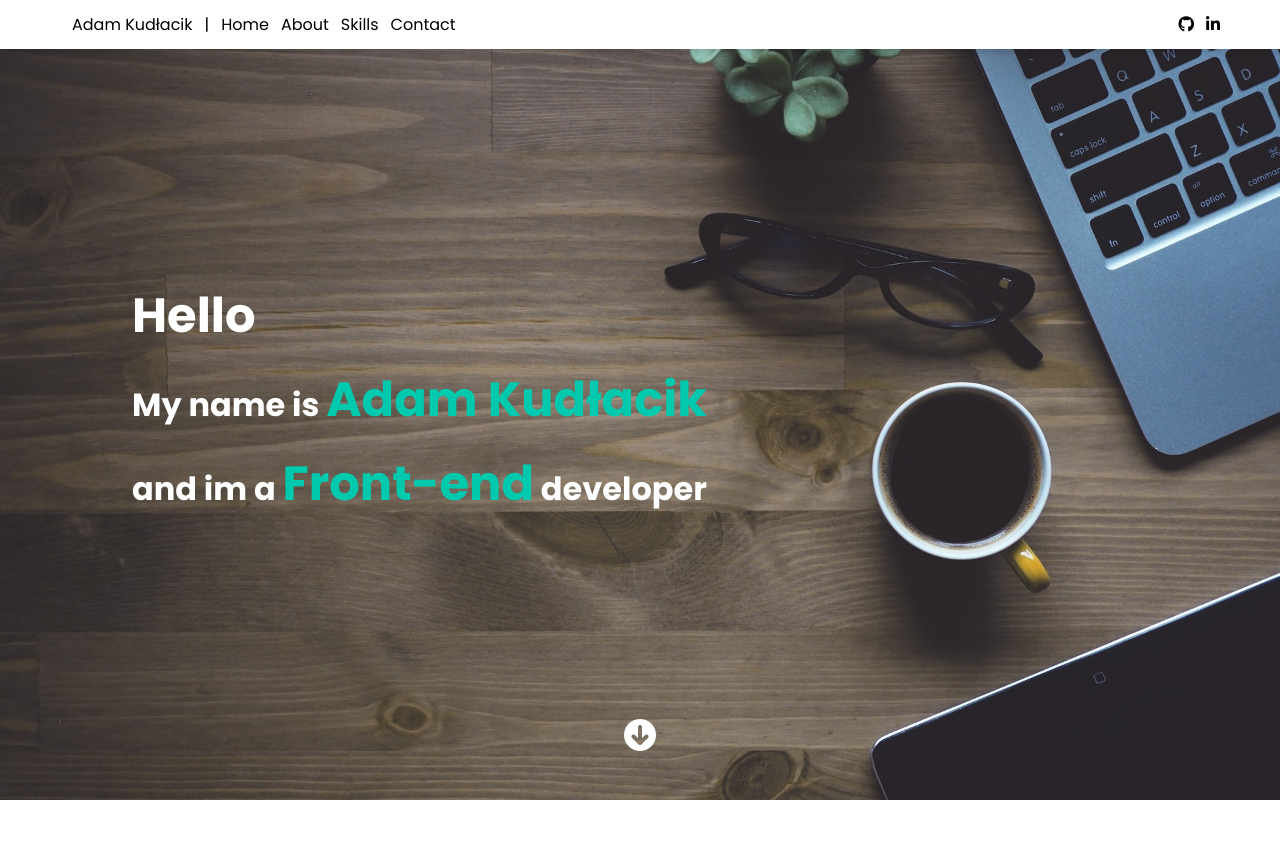
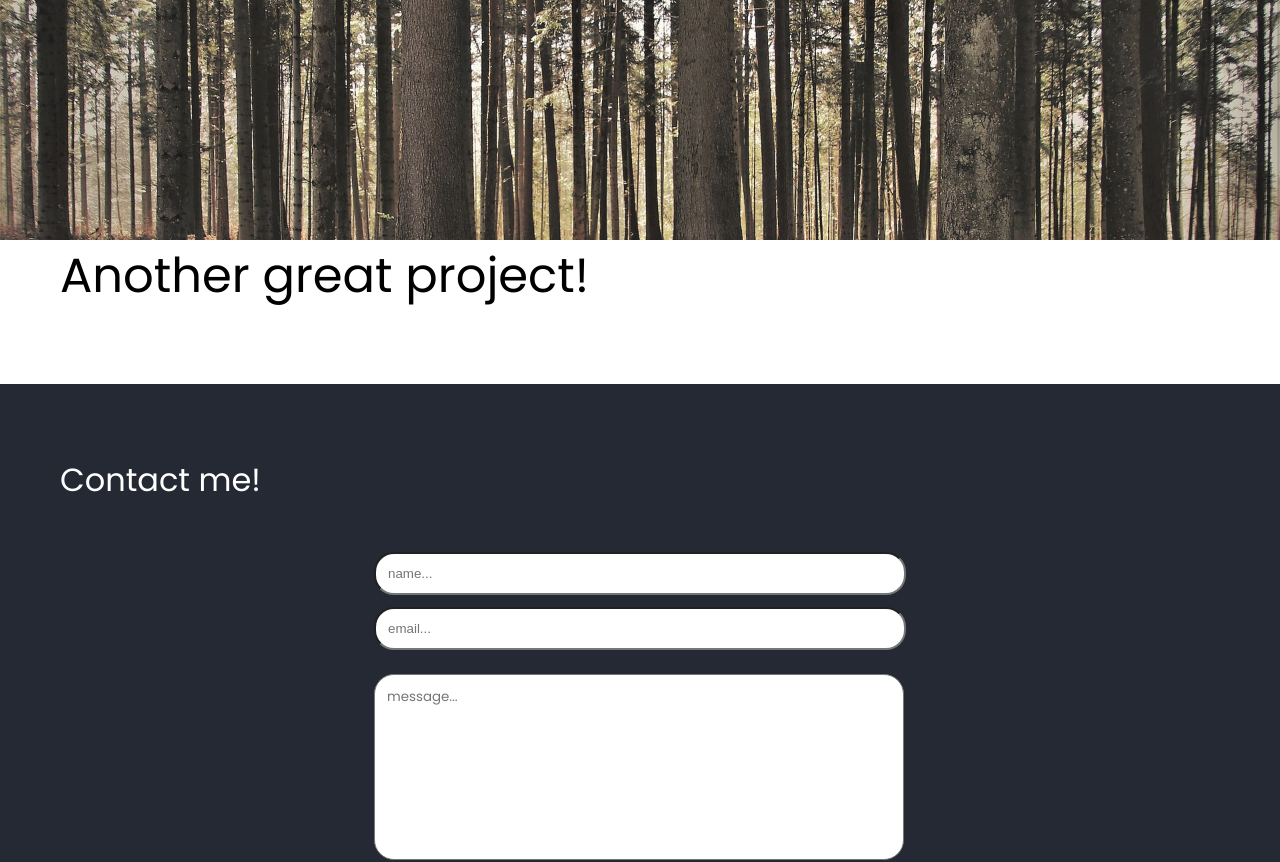
Before and after one commit to Adask023/aboutMePage, a React (Create React App) app: page /bank-account-project-page in a window 1280 px wide. Shown: the top 862 px of the page. Built offline with nearby package versions, Linux system fonts and the light colour scheme.

Commit message:
add project page

```diff
--- a/package.json
+++ b/package.json
@@ -1,9 +1,7 @@
-
 {
   "name": "portfolio-aboutme-page",
   "version": "0.1.0",
   "private": true,
-
   "dependencies": {
     "@testing-library/jest-dom": "^5.16.1",
     "@testing-library/react": "^12.1.2",
--- a/src/App.js
+++ b/src/App.js
@@ -1,11 +1,21 @@
 import { Homepage } from "./pages/Homepage";
 import "./styles/index.scss";
+import { Routes, Route, BrowserRouter } from "react-router-dom";
+import { BankAccountPage } from "./pages/projects/BankAccountPage";
 
 function App() {
   return (
-    <div className="App">
-      <Homepage />
-    </div>
+    <BrowserRouter>
+      <div className="App">
+        <Routes>
+          <Route path="/" element={<Homepage />} />
+          <Route
+            path="/bank-account-project-page"
+            element={<BankAccountPage />}
+          />
+        </Routes>
+      </div>
+    </BrowserRouter>
   );
 }
 
--- /dev/null
+++ b/src/components/projects/Header.jsx
@@ -0,0 +1,22 @@
+import React from "react";
+
+export const Header = ({ img, title }) => {
+  return (
+    <section className="project_page__header">
+      <div
+        style={{ backgroundImage: `url(${img})` }}
+        className="project_page__header_img"
+      ></div>
+      <div className="container">
+        <div className="row">
+          <div className="font-xxl col-xs-12">{title}</div>
+        </div>
+      </div>
+    </section>
+  );
+};
+
+Header.defaultProps = {
+  img: "/img/forest-background.jpg",
+  title: "Another great project!",
+};
--- /dev/null
+++ b/src/layouts/ProjectLayout.jsx
@@ -0,0 +1,13 @@
+import React from "react";
+import { Contact } from "../components/contact/Contact";
+import { Footer } from "../components/footer/Footer";
+
+export const ProjectLayout = ({ children }) => {
+  return (
+    <>
+      {children}
+      <Contact />
+      <Footer />
+    </>
+  );
+};
--- /dev/null
+++ b/src/pages/projects/BankAccountPage.jsx
@@ -0,0 +1,11 @@
+import React from "react";
+import { Header } from "../../components/projects/Header";
+import { ProjectLayout } from "../../layouts/ProjectLayout";
+
+export const BankAccountPage = () => {
+  return (
+    <ProjectLayout>
+      <Header />
+    </ProjectLayout>
+  );
+};
--- /dev/null
+++ b/src/styles/components/_projects.scss
@@ -0,0 +1,9 @@
+.project_page__header {
+  .project_page__header_img {
+    height: 30vh;
+    background-position: center;
+    background-repeat: no-repeat;
+    background-size: cover;
+    opacity: 90%;
+  }
+}
--- a/src/styles/index.scss
+++ b/src/styles/index.scss
@@ -17,3 +17,4 @@
 @import "components/skills";
 @import "components/works";
 @import "components/contact";
+@import "components/projects";
```
Also changed, not shown: public/img/forest-background.jpg (added).
